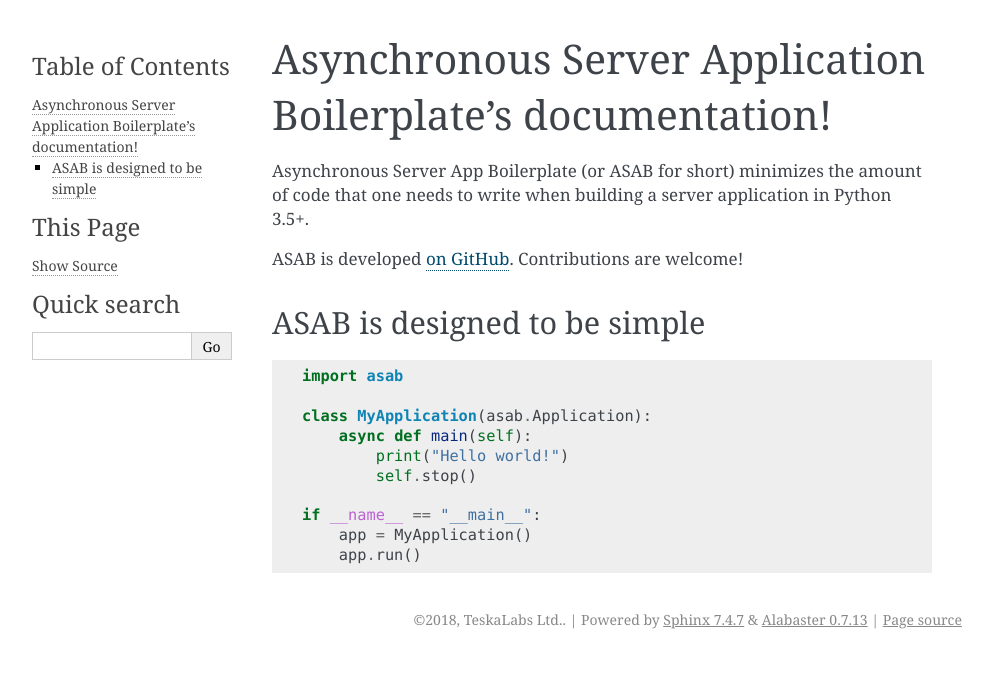
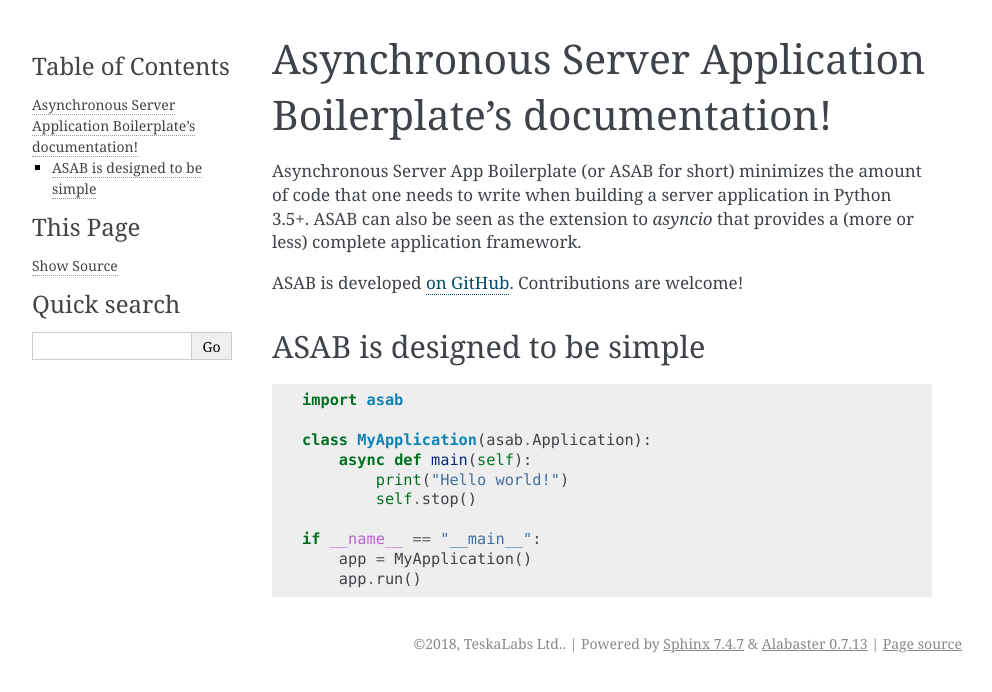
Before and after one commit to TeskaLabs/asab, a Sphinx documentation site: the page built from doc/asab/index.rst, in a window 1280 px wide. Shown: the top 692 px of the page, without its empty margins (148-1140 px from the left). Built offline with Sphinx 7.4.7, drawn with Linux system fonts in a browser that asks for light colours; the version number is read from the project's files by our own code.

Commit message:
Improve the documentation.

```diff
--- a/doc/asab/index.rst
+++ b/doc/asab/index.rst
@@ -2,6 +2,7 @@
 =============================================================
 
 Asynchronous Server App Boilerplate (or ASAB for short) minimizes the amount of code that one needs to write when building a server application in Python 3.5+.
+ASAB can also be seen as the extension to `asyncio` that provides a (more or less) complete application framework.
 
 ASAB is developed `on GitHub <https://github.com/TeskaLabs/asab/>`_. Contributions are welcome!
 
```
